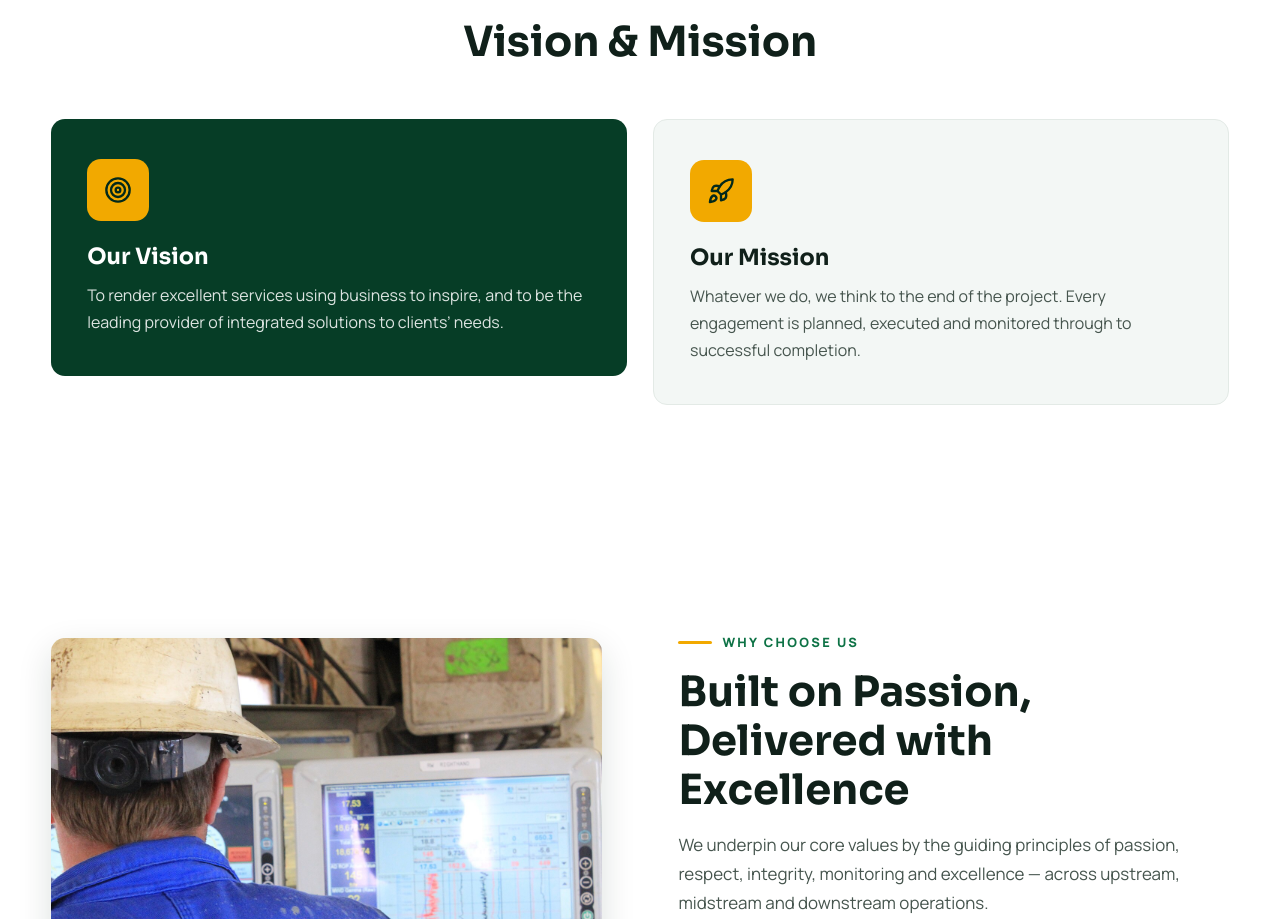
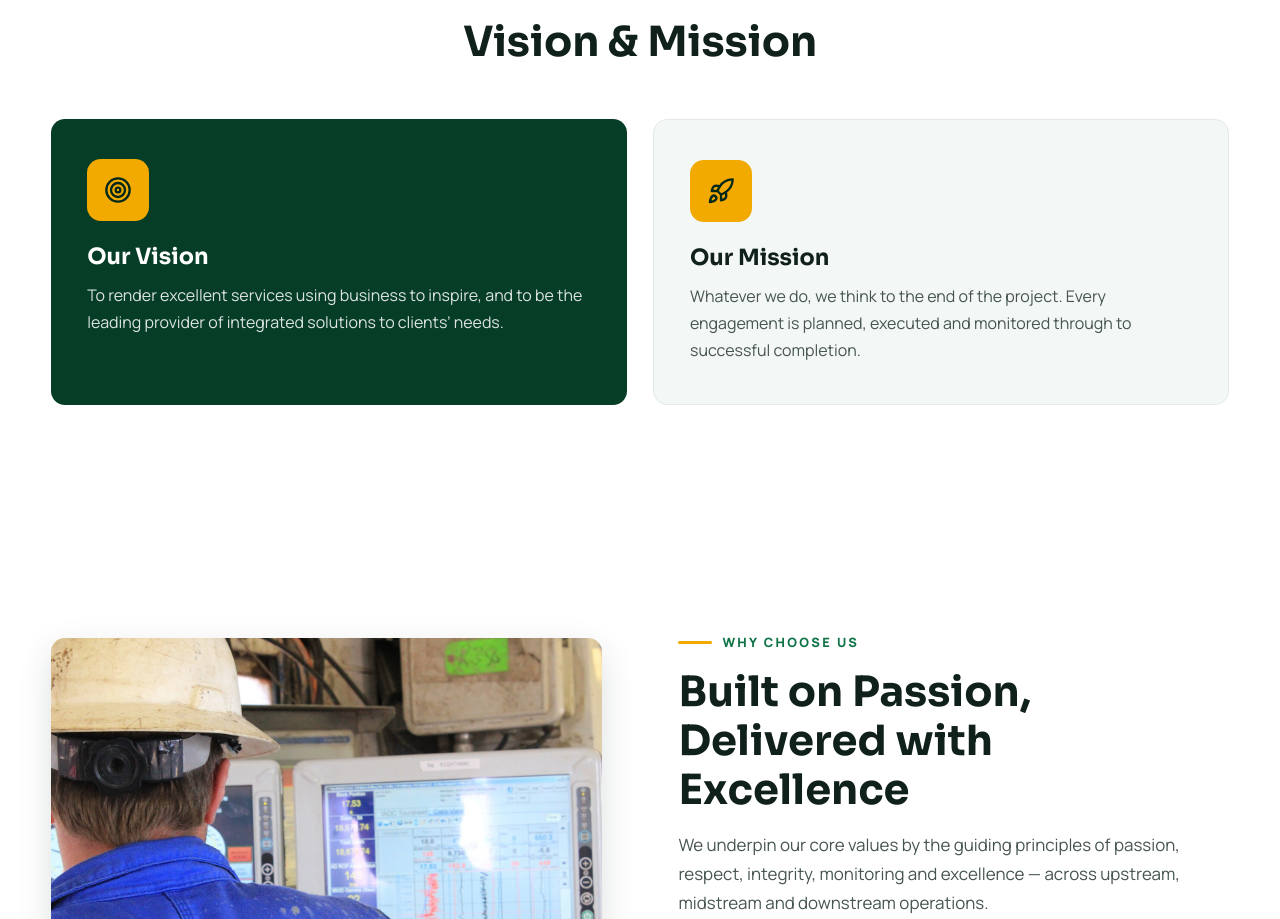
Before and after one commit to RoyalPrince700/tpengltd, a React (Vite) app in the folder frontend/: page /about in a window 1280 px wide. Shown: the part 3744-4663 px from the top of the page. Built offline with nearby package versions, Linux system fonts and the light colour scheme.

Commit message:
cards now have the same height

```diff
--- a/frontend/src/index.css
+++ b/frontend/src/index.css
@@ -604,6 +604,12 @@ section {
   display: grid;
   grid-template-columns: repeat(3, 1fr);
   gap: 26px;
+  align-items: stretch;
+}
+
+.services-grid > .reveal {
+  height: 100%;
+  display: flex;
 }
 
 .service-card {
@@ -614,6 +620,8 @@ section {
   transition: transform 0.35s ease, box-shadow 0.35s ease;
   display: flex;
   flex-direction: column;
+  height: 100%;
+  width: 100%;
 }
 
 .service-card:hover {
@@ -767,6 +775,12 @@ section {
   display: grid;
   grid-template-columns: 1fr 1fr;
   gap: 26px;
+  align-items: stretch;
+}
+
+.vm-grid > .reveal {
+  height: 100%;
+  display: flex;
 }
 
 .vm-card {
@@ -774,6 +788,8 @@ section {
   padding: 40px 36px;
   position: relative;
   overflow: hidden;
+  height: 100%;
+  width: 100%;
 }
 
 .vm-card.vision {
```
